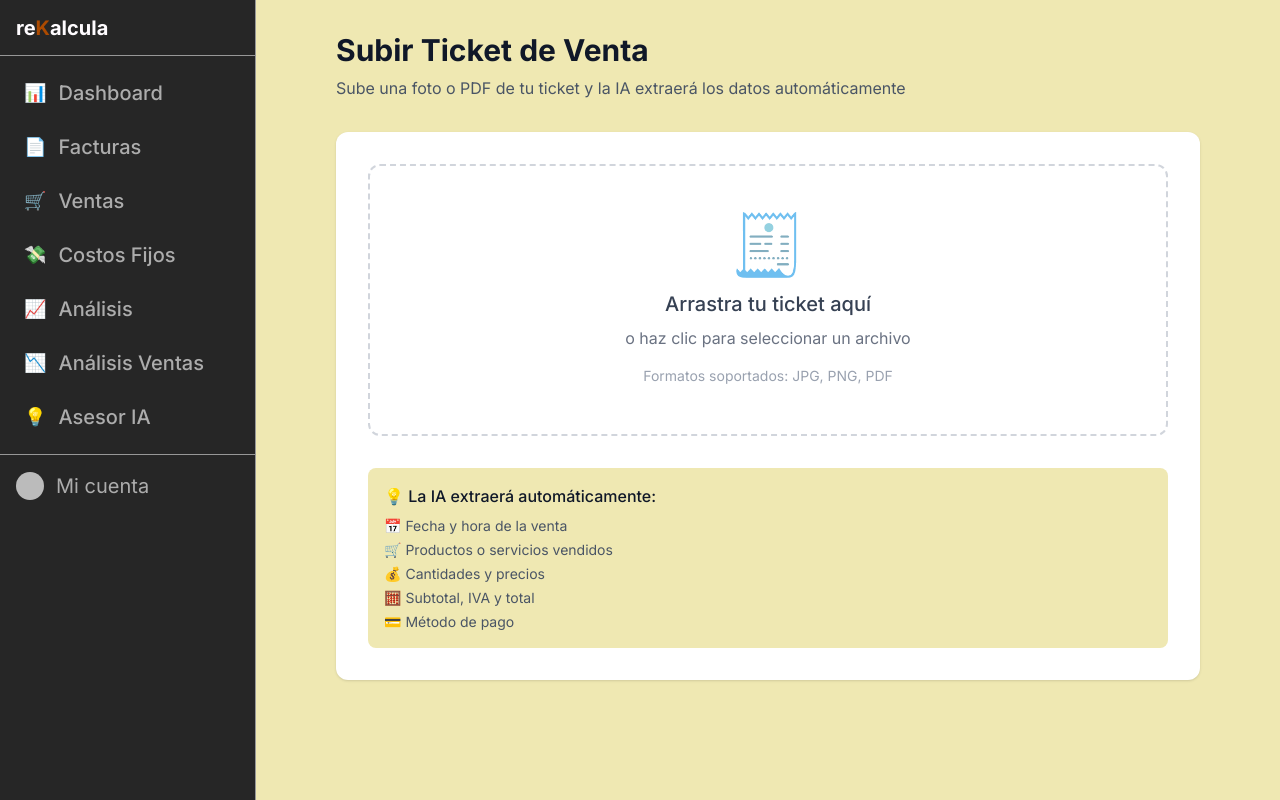
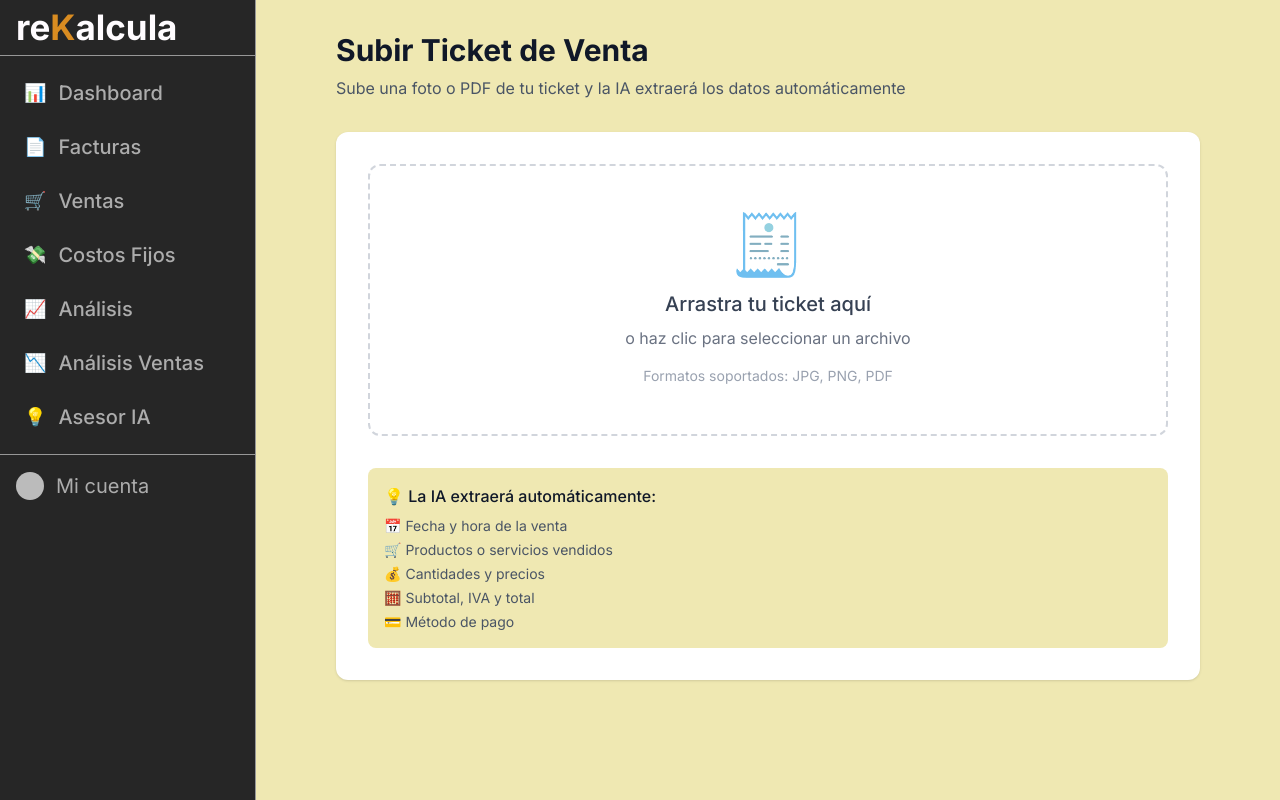
Before and after one commit to rekalcula/rekalcula, a Next.js app: page /dashboard/sales/upload in a window 1280 px wide. Built offline with nearby package versions, Linux system fonts and the light colour scheme; no server answers; sample sign-in values are in the browser's storage; some icons are missing.

Commit message:
Update: logo sidebar a 35px y K en color #d98c21

```diff
--- a/components/DashboardNav.tsx
+++ b/components/DashboardNav.tsx
@@ -64,7 +64,7 @@ export default function DashboardNav() {
               <path strokeLinecap="round" strokeLinejoin="round" strokeWidth={2} d="M4 6h16M4 12h16M4 18h16" />
             </svg>
           </button>
-          <Link href="/dashboard" className="font-bold text-[20px] text-[#FFFCFF]">re<span className="text-[#AC4A00]">K</span>alcula</Link>
+          <Link href="/dashboard" className="font-bold text-[35px] text-[#FFFCFF]">re<span className="text-[#d98c21]">K</span>alcula</Link>
           <UserButton afterSignOutUrl="/" />
         </div>
       </header>
@@ -81,7 +81,7 @@ export default function DashboardNav() {
       >
         {/* Logo */}
         <div className="h-14 flex items-center justify-between px-4 border-b border-[#979797]">
-          <Link href="/dashboard" className="font-bold text-[20px] text-[#FFFCFF]">re<span className="text-[#AC4A00]">K</span>alcula</Link>
+          <Link href="/dashboard" className="font-bold text-[35px] text-[#FFFCFF]">re<span className="text-[#d98c21]">K</span>alcula</Link>
           {isMobile && (
             <button
               onClick={() => setSidebarOpen(false)}
```
